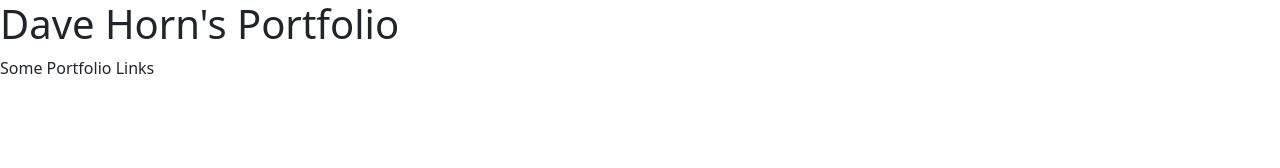
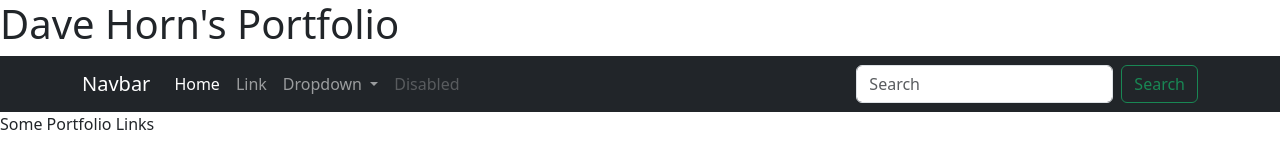
Before and after one commit to DaveBBL/DaveBBL.github.io, a plain HTML site: page index.html in a window 1280 px wide. Drawn offline with nearby package versions, Linux system fonts and the light colour scheme.

Commit message:
Update index.html

```diff
--- a/index.html
+++ b/index.html
@@ -13,6 +13,66 @@
   </head>
   <body>
     <h1>Dave Horn's Portfolio</h1>
+    <nav class="navbar navbar-expand-lg navbar-dark bg-dark">
+      <div class="container">
+        <a class="navbar-brand" href="#">Navbar</a>
+        <button
+          class="navbar-toggler"
+          type="button"
+          data-bs-toggle="collapse"
+          data-bs-target="#navbarSupportedContent"
+          aria-controls="navbarSupportedContent"
+          aria-expanded="false"
+          aria-label="Toggle navigation"
+        >
+          <span class="navbar-toggler-icon"></span>
+        </button>
+        <div class="collapse navbar-collapse" id="navbarSupportedContent">
+          <ul class="navbar-nav me-auto mb-2 mb-lg-0">
+            <li class="nav-item">
+              <a class="nav-link active" aria-current="page" href="#">Home</a>
+            </li>
+            <li class="nav-item">
+              <a class="nav-link" href="#">Link</a>
+            </li>
+            <li class="nav-item dropdown">
+              <a
+                class="nav-link dropdown-toggle"
+                href="#"
+                id="navbarDropdown"
+                role="button"
+                data-bs-toggle="dropdown"
+                aria-expanded="false"
+              >
+                Dropdown
+              </a>
+              <ul class="dropdown-menu" aria-labelledby="navbarDropdown">
+                <li><a class="dropdown-item" href="#">Action</a></li>
+                <li><a class="dropdown-item" href="#">Another action</a></li>
+                <li><hr class="dropdown-divider" /></li>
+                <li>
+                  <a class="dropdown-item" href="#">Something else here</a>
+                </li>
+              </ul>
+            </li>
+            <li class="nav-item">
+              <a class="nav-link disabled">Disabled</a>
+            </li>
+          </ul>
+          <form class="d-flex" role="search">
+            <input
+              class="form-control me-2"
+              type="search"
+              placeholder="Search"
+              aria-label="Search"
+            />
+            <button class="btn btn-outline-success" type="submit">
+              Search
+            </button>
+          </form>
+        </div>
+      </div>
+    </nav>
     <p>Some Portfolio Links</p>
     <script
       src="https://cdn.jsdelivr.net/npm/@popperjs/core@2.11.8/dist/umd/popper.min.js"
```
